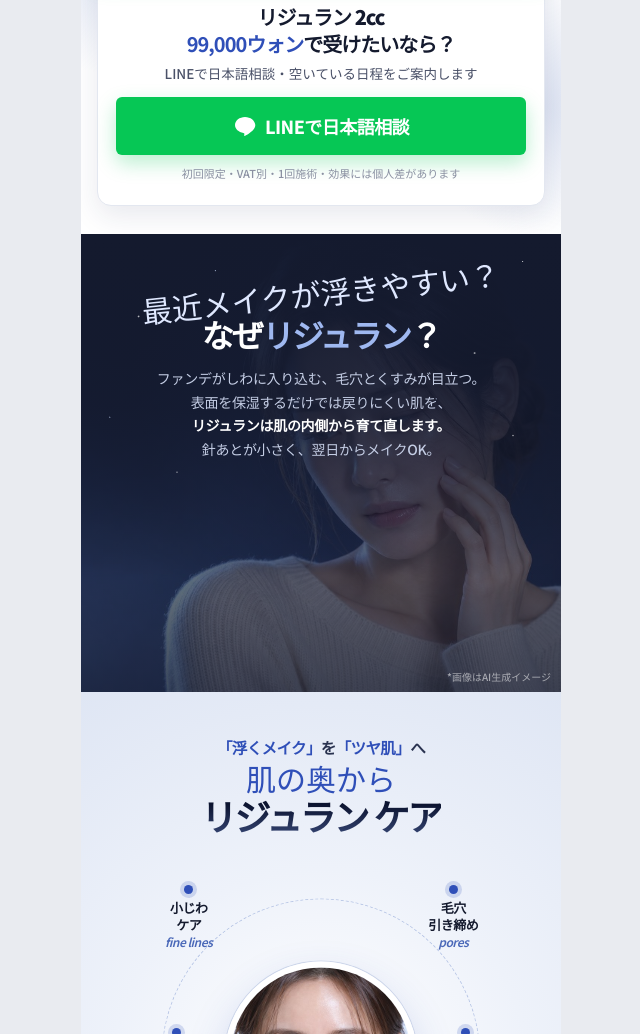
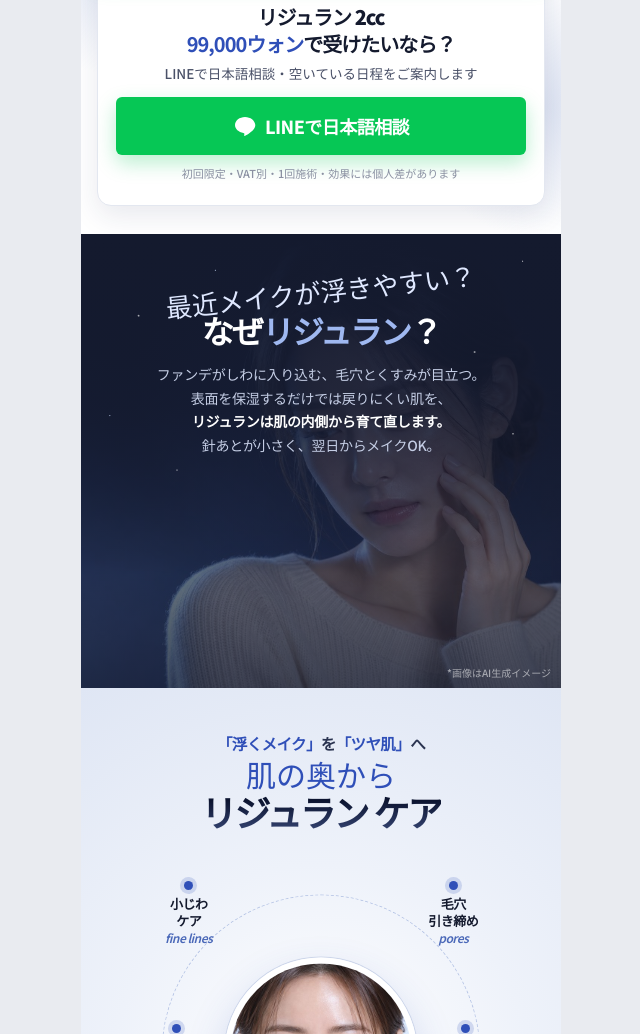
Before and after one commit to thesc-marketing/lumia-tw, a plain HTML site: page jp-rejuran/index.html in a window 1280 px wide. Shown: the part 813-1847 px from the top of the page, without its empty margins (319-959 px from the left). Drawn offline with Linux system fonts and the light colour scheme; a web font is replaced by a local one.

Commit message:
Claude: 리쥬란 일본어판 올리디아 디자인 미리보기

```diff
--- a/jp-rejuran/index.html
+++ b/jp-rejuran/index.html
@@ -212,6 +212,7 @@ body{font-family:"Noto Sans JP",sans-serif;word-break:normal;line-break:strict;o
 
 /* v3 (2026-11-25) 이유 칸: 사진을 글 뒤 반투명 배경으로 */
 .why{padding:46px 22px 230px}
+.why .hand{font-size:26px;white-space:nowrap}
 .why .bg{position:absolute;inset:0;width:100%;height:100%;object-fit:cover;object-position:62% 30%;opacity:.5;z-index:0}
 .why:after{content:"";position:absolute;inset:0;z-index:0;background:linear-gradient(180deg,var(--navy) 0%,rgba(20,26,46,.82) 38%,rgba(20,26,46,.25) 75%,rgba(20,26,46,.55) 100%)}
 .why:before{z-index:1}
```
